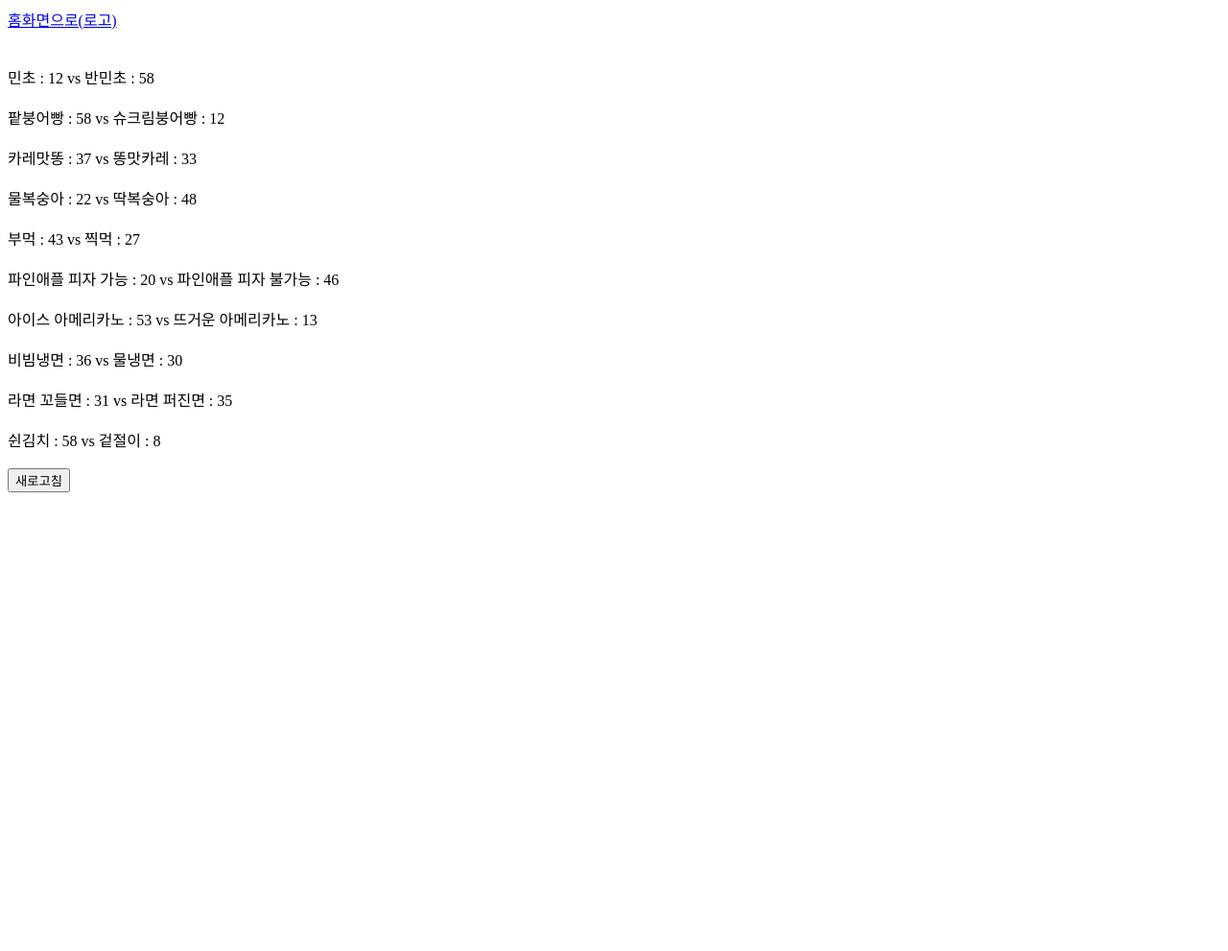
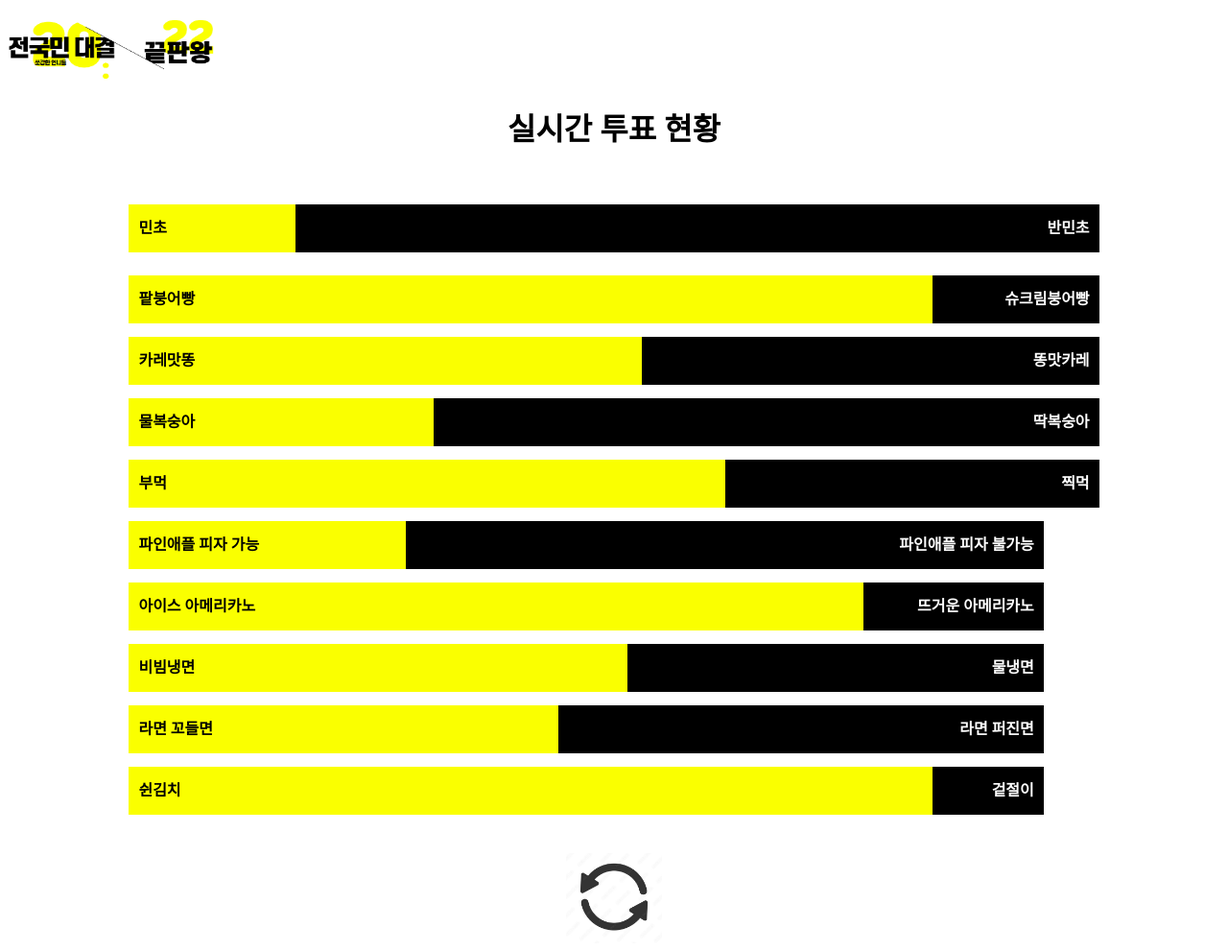
Before and after one commit to chxxrin/LikesorDislikesPollProject, a Django app: page /main_page in a window 1280 px wide. Shown: the whole page at 96% size. Before the commit the page ends 513 px from the top, so only its background shows below. Run offline with Django 4.2, Linux system fonts and the light colour scheme; data comes from the database, SQL or seed files in the repository; both versions use the stored data as it was after the commit.

Commit message:
main(그래프)페이지 완성

```diff
--- a/polls/static/css/main.css
+++ b/polls/static/css/main.css
@@ -0,0 +1,34 @@
+@font-face {
+    font-family: 'S-CoreDream-6Bold';
+    src: url('https://cdn.jsdelivr.net/gh/projectnoonnu/noonfonts_six@1.2/S-CoreDream-6Bold.woff') format('woff');
+    font-weight: normal;
+    font-style: normal;
+}
+span{display: inline;}
+.option1{
+    display: inline-block; padding: 0 10px;
+    height: 50px; line-height: 50px;
+    background-color: #faff00;
+    box-sizing: border-box; color: rgb(0, 0, 0); float:left;
+
+}
+.option2{
+    display: inline-block; padding: 0 10px;
+    height: 50px; line-height: 50px; text-align: right; background-color: black;
+    box-sizing: border-box; color: #fff; float:left;
+}
+.reset{
+    display: block;
+    margin-left: auto;
+    margin-right: auto;
+}
+.new{
+    text-align: center;
+}
+.graph{
+    display: block;
+    margin-left: auto;
+    margin-right: auto;
+    margin-bottom:10px;
+    width: 80%;
+}
--- a/polls/templates/main.html
+++ b/polls/templates/main.html
@@ -1,17 +1,37 @@
+{% load static %}
 <html>
 <head>
     <link href="static/css/main.css" type="text/css" rel="stylesheet">
 </head>
 <body>
-<a href="{% url 'start_page' %}">홈화면으로(로고)</a><br>
-
+<div class="nav" style="margin:0 auto;">
+    <a href="{% url 'start_page' %}">
+    <img src="{% static 'images/logo.png' %}" width="230px"; height="80px";></a>
+</div>
+<div>
+    <h1 class="new">실시간 투표 현황</h1>
+</div>
+<div class="all">
 {% for v in vote %}
+<script>
+    // var x = v.choice_set.all.0;
+    // var y = v.choice_set.all.1;
+</script>
     <br><br>
-    {{v.choice_set.all.0}} : {{v.choice_set.all.0.count}} vs
-    {{v.choice_set.all.1}} : {{v.choice_set.all.1.count}}
+        <div class="graph">
+            <span class="option1"
+            style="width:
+            calc(100*{{v.choice_set.all.0.count}}% / {{total_voted_number}})"><b>{{v.choice_set.all.0}}</span>
+            <span class="option2" style="
+            width:calc(100*{{v.choice_set.all.1.count}}% / {{total_voted_number}})"><b>{{v.choice_set.all.1}}</span>
+        </div>
+    <br>
 {% endfor %}
+</div>
 <br>
-
 <br>
-<button onClick="window.location.reload()">새로고침</button>
+<br>
+<br>
+<img class="reset" src="static/images/reset.png" width=100px; onClick="window.location.reload()">
+<!-- <button onClick="window.location.reload()">새로고침</button> -->
 </body>
```
Also changed, not shown: polls/static/css/start.css (+10 -41 lines), polls/templates/start.html (+9 -8 lines), db.sqlite3, polls/static/images/reset.PNG (added).
